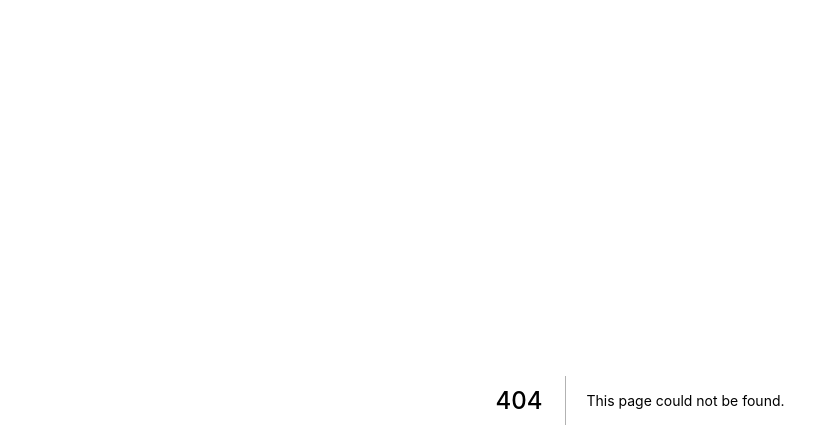
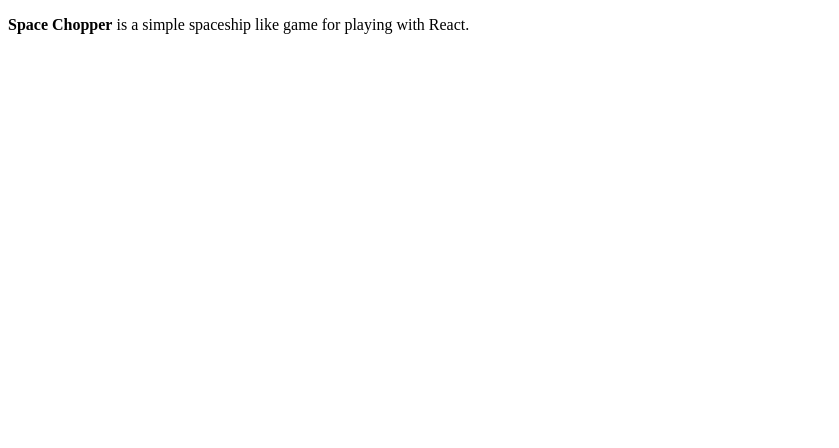
Before and after one commit to revagomes/spacechopper, a Next.js app: page /about in a window 1280 px wide. Before the commit this address had no page. Shown: the top 448 px of the page, without its empty margins (0-839 px from the left). Built offline with nearby package versions, Linux system fonts and the light colour scheme.

Commit message:
Add About page.

```diff
--- /dev/null
+++ b/pages/about.js
@@ -0,0 +1,5 @@
+export default () => (
+  <div>
+    <p><strong>Space Chopper</strong> is a simple spaceship like game for playing with React.</p>
+  </div>
+)
```
